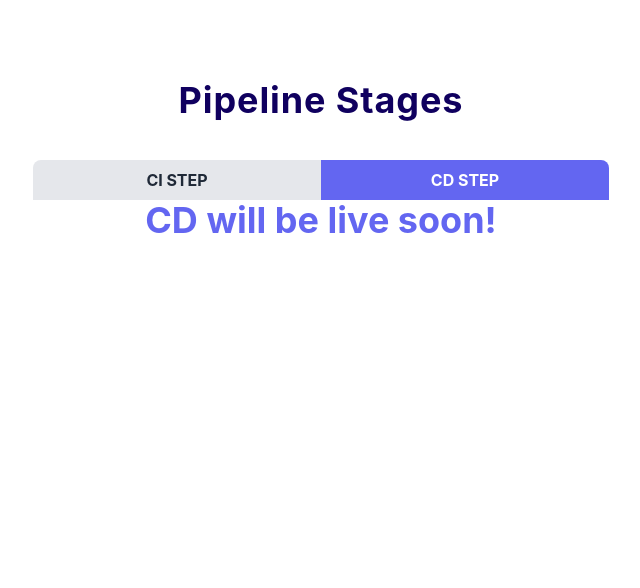
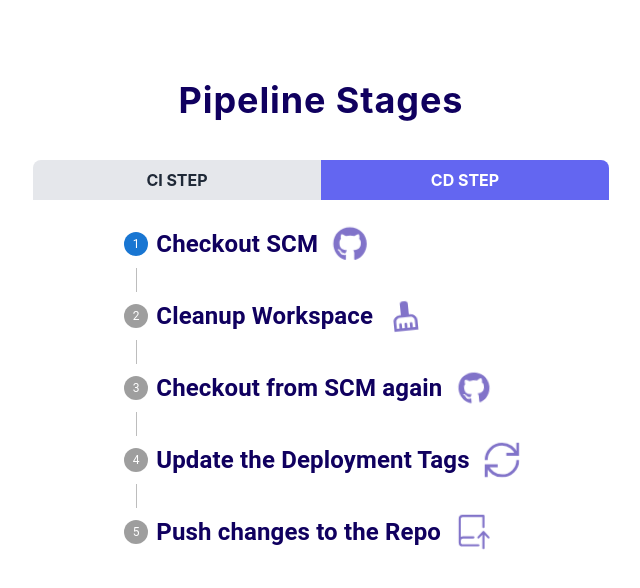
Before and after one commit to uzairabid1/devops-pipeline, a React (Create React App) app in the folder frontend/: page / in a window 1280 px wide. Both pictures are taken after a click on the button "CD STEP". Shown: the top 588 px of the page, without its empty margins (319-959 px from the left). Built offline with nearby package versions, Linux system fonts and the light colour scheme; no server answers.

Commit message:
Cd and bug fixes dynamic stepper

```diff
--- a/frontend/src/App.js
+++ b/frontend/src/App.js
@@ -1,15 +1,13 @@
+
 import React, { useState } from "react";
 import VerticalStepper from "./components/VerticalStepper";
 import CistepsData from "./components/CIStepper";
-
-// import CdstepsData from "./components/CdStepper";
+import CdstepsData from "./components/CdStepper";
 
 const App = () => {
   const [ciCompletedSteps, setCICompletedSteps] = useState([]);
-
-  // const [cdCompletedSteps, setCDCompletedSteps] = useState([]);
+  const [cdCompletedSteps, setCDCompletedSteps] = useState([]);
   const [cdVisible, setCdVisible] = useState(false);
-
   const [ciVisible, setCiVisible] = useState(true);
 
   const handleToggleCI = () => {
@@ -51,27 +49,27 @@ const App = () => {
             CD Step
           </button>
         </div>
-        {ciVisible && (
+        <div style={{ display: ciVisible ? 'block' : 'none' }}>
           <VerticalStepper
             stepsData={CistepsData}
             onComplete={(completedStep) => {
               setCICompletedSteps((prevCompletedSteps) => [...prevCompletedSteps, completedStep]);
             }}
-            completedSteps={ciCompletedSteps}
+            apiUrl="http://3.133.156.235/ci_stages"
+            message = "CI messages Completed"
           />
-        )}
-        {cdVisible && (
-          <h1 className="text-4xl text-center font-bold text-indigo-500">CD will be live soon!</h1>
-
-          //  <VerticalStepper
-          //   stepsData={CdstepsData}
-          //   onComplete={(completedStep) => {
-          //      setCDCompletedSteps((prevCompletedSteps) => [...prevCompletedSteps, completedStep]);
-          //   }}
-          //   completedSteps={cdCompletedSteps}
-          // />
-
-        )}
+        </div>
+        <div style={{ display: cdVisible ? 'block' : 'none' }}>
+          <VerticalStepper
+            stepsData={CdstepsData}
+            onComplete={(completedStep) => {
+               setCDCompletedSteps((prevCompletedSteps) => [...prevCompletedSteps, completedStep]);
+            }}
+            apiUrl="http://3.133.156.235/cd_stages"
+            message ="CD Stages Completed"
+            link="http://a216f4b8e8f9741eba6c09ff79997c63-1448798318.us-east-2.elb.amazonaws.com:8080/webapp/"
+          />
+        </div>
       </div>
     </div>
   );
--- a/frontend/src/components/VerticalStepper.js
+++ b/frontend/src/components/VerticalStepper.js
@@ -6,47 +6,58 @@ import StepLabel from "@mui/material/StepLabel";
 import Snackbar from "@mui/material/Snackbar";
 import MuiAlert from "@mui/material/Alert";
 import { styled } from "@mui/system";
-import Link from '@mui/material/Link';
+import Link from "@mui/material/Link";
+
 const StyledStepper = styled(Stepper)({
   padding: "20px",
 });
 
-const VerticalStepper = ({ stepsData, onComplete }) => {
+const VerticalStepper = ({ stepsData, onComplete, apiUrl, message, link }) => {
   const [activeStep, setActiveStep] = useState(0);
   const [webstatus, setWebstatus] = useState(false);
   const [openSnackbar, setOpenSnackbar] = useState(false);
-  const [snackbarOpened, setSnackbarOpened] = useState(false);
+  const [snackbarShown, setSnackbarShown] = useState(false);
 
   useEffect(() => {
     let timeoutId;
 
     const fetchData = async () => {
       try {
-        const response = await fetch("http://3.133.156.235/stages");
+        const response = await fetch(apiUrl);
         const data = await response.json();
-        const inProgressIndex = data.stages.findIndex((stage) => stage.status === "IN_PROGRESS" || stage.status === "FAILED");
+        const inProgressIndex = data.stages.findIndex(
+          (stage) => stage.status === "IN_PROGRESS" || stage.status === "FAILED"
+        );
         const totalSteps = stepsData.length;
 
-        // Set active step to the index of the first in-progress step if found, otherwise set it to the last completed step
         setActiveStep(inProgressIndex !== -1 ? inProgressIndex : totalSteps);
-        console.log('meow');
-        if (inProgressIndex === -1 && data.stages[totalSteps - 1].status === "SUCCESS" && !snackbarOpened) {
-          setOpenSnackbar(true);
-          setSnackbarOpened(true);
+
+        if (
+          inProgressIndex === -1 &&
+          data.stages[totalSteps - 1].status === "SUCCESS" &&
+          !snackbarShown
+        ) {
+          setSnackbarShown(true);
           onComplete();
           setWebstatus(true);
         }
       } catch (error) {
         console.error("Error fetching pipeline status:", error);
       } finally {
-        timeoutId = setTimeout(fetchData, 50);
+        timeoutId = setTimeout(fetchData, 100);
       }
     };
 
     fetchData();
 
     return () => clearTimeout(timeoutId);
-  }, [stepsData, onComplete, snackbarOpened]);
+  }, [stepsData, onComplete, apiUrl, snackbarShown]);
+
+  useEffect(() => {
+    if (snackbarShown) {
+      setOpenSnackbar(true);
+    }
+  }, [snackbarShown]);
 
   const handleCloseSnackbar = () => {
     setOpenSnackbar(false);
@@ -57,7 +68,8 @@ const VerticalStepper = ({ stepsData, onComplete }) => {
       <StyledStepper activeStep={activeStep} orientation="vertical">
         {stepsData.map((step, index) => {
           const isCompleted = index < activeStep;
-          const isActive = index >= activeStep && step.status !== "SUCCESS";
+          const isActive =
+            index >= activeStep && step.status !== "SUCCESS";
           const isInProgress = step.status === "IN_PROGRESS";
           let animationClass = "";
 
@@ -82,16 +94,26 @@ const VerticalStepper = ({ stepsData, onComplete }) => {
               <StepLabel>
                 <div
                   className={`text-2xl font-bold flex items-center ${
-                    isCompleted || isActive || isInProgress ? "text-secondary-200" : "text-secondary-100"
+                    isCompleted || isActive || isInProgress
+                      ? "text-secondary-200"
+                      : "text-secondary-100"
                   }`}
                 >
                   <span>{step.label}</span>
                   <span
                     className={`ml-4 ${
-                      isCompleted || isActive || isInProgress ? "text-secondary-200" : "text-secondary-100"
+                      isCompleted || isActive || isInProgress
+                        ? "text-secondary-200"
+                        : "text-secondary-100"
                     } ${isActive || isInProgress ? animationClass : ""}`}
                   >
-                    <span className={isActive || isInProgress ? "text-secondary-100" : ""}>{React.cloneElement(step.logo, { size: 32 })}</span>
+                    <span
+                      className={
+                        isActive || isInProgress ? "text-secondary-100" : ""
+                      }
+                    >
+                      {React.cloneElement(step.logo, { size: 32 })}
+                    </span>
                   </span>
                 </div>
               </StepLabel>
@@ -106,15 +128,13 @@ const VerticalStepper = ({ stepsData, onComplete }) => {
         anchorOrigin={{ vertical: "top", horizontal: "center" }}
       >
         <MuiAlert elevation={6} variant="filled" severity="success">
-          All Tasks Completed!
+          {message}
         </MuiAlert>
       </Snackbar>
-      {webstatus && (
-
-        <Link href="http://a216f4b8e8f9741eba6c09ff79997c63-1448798318.us-east-2.elb.amazonaws.com:8080/webapp/">your website is deployed</Link>
-        )}
+      {webstatus && link && (
+        <Link href={link}>your website is deployed</Link>
+      )}
     </Box>
   );
 };
-
 export default VerticalStepper;
```
